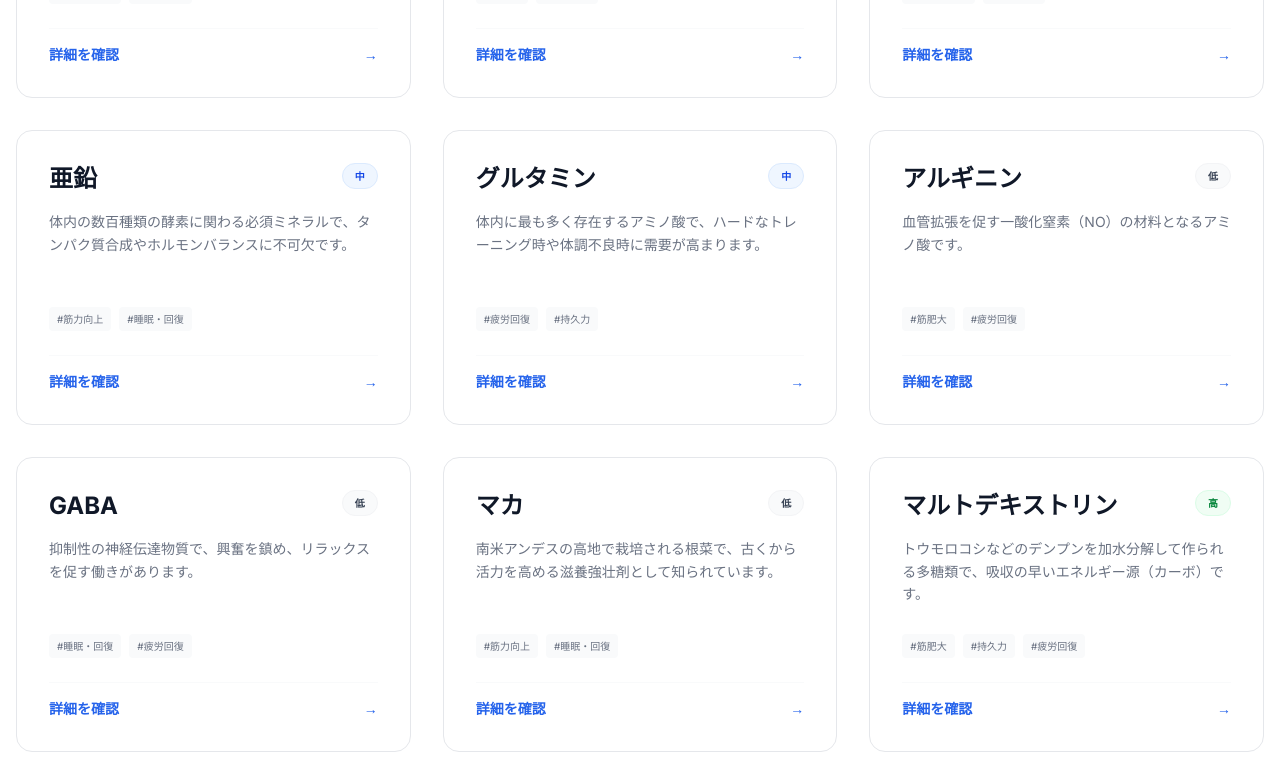
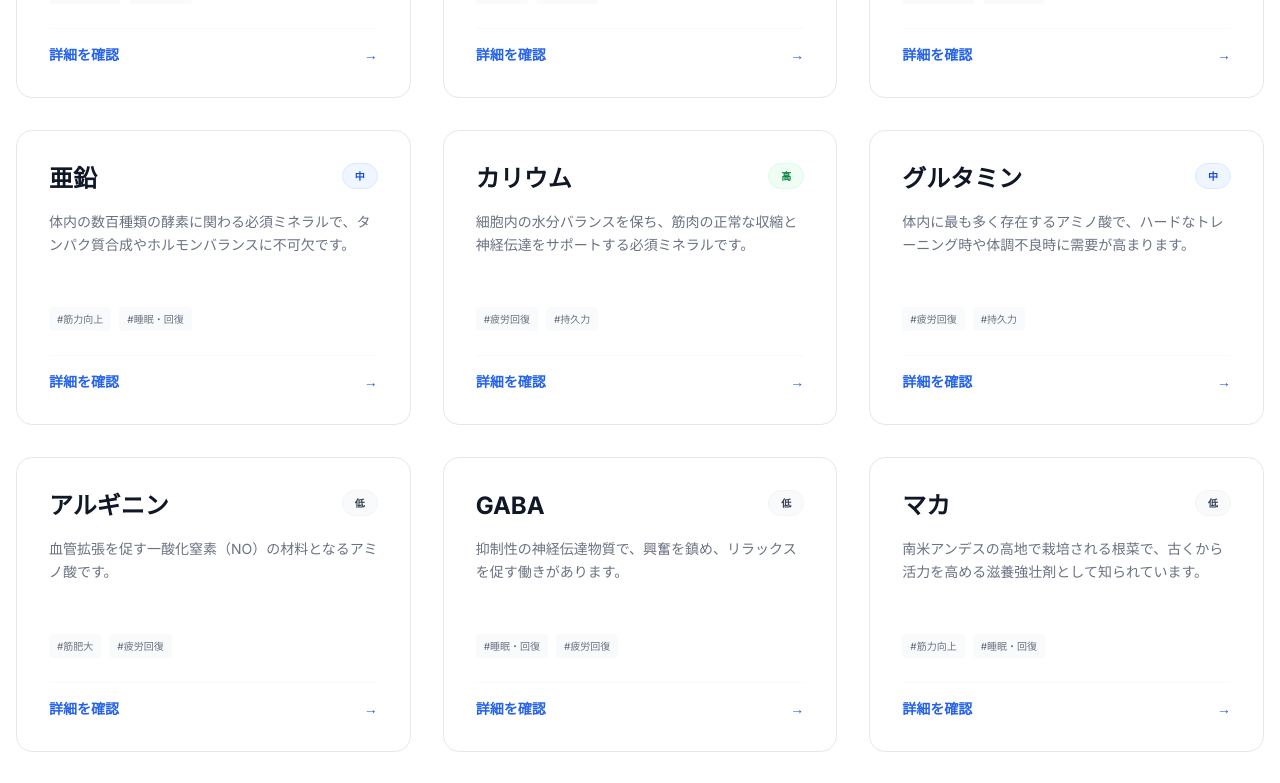
Before and after one commit to WAKAMUSYA/supplement-lab, a Next.js app: page /ingredients in a window 1280 px wide. Shown: the part 1720-2503 px from the top of the page. Built offline with nearby package versions, Linux system fonts and the light colour scheme; no server answers.

Commit message:
変更内容

```diff
--- a/src/data/products.ts
+++ b/src/data/products.ts
@@ -81,5 +81,17 @@ export const products: Product[] = [
     amazonUrl: 'https://amzn.to/4dhyE2Y',
     rakutenUrl: 'https://a.r10.to/h5YTpS',
     isPersonalUse: true
+  },
+  {
+    id: 'yukishio-120g',
+    name: 'パラダイスプラン 雪塩 宮古島の海の恵み 120g',
+    category: 'ビタミン・ミネラル',
+    image: '/images/products/yukishio.jpg',
+    comment: '圧倒的なミネラル含有量を誇る宮古島の天然塩。非常に粒子が細かく、ワークアウトドリンクに溶かしやすいため、イントラワークアウトの電解質補給に最適です。',
+    points: ['世界でも稀なミネラル含有数', 'パウダー状でドリンクに溶けやすい', '宮古島の地下海水100%'],
+    target: 'トレーニング中の足のつりを防ぎたい人、こだわりの電解質補給をしたい人',
+    amazonUrl: 'https://amzn.to/4u8DRBB',
+    rakutenUrl: 'https://a.r10.to/hPEXhf',
+    isPersonalUse: true
   }
 ];
--- a/src/data/supplements.ts
+++ b/src/data/supplements.ts
@@ -442,6 +442,37 @@ export const supplements: Supplement[] = [
     ]
   },
   {
+    id: 'potassium',
+    name: 'カリウム',
+    slug: 'potassium',
+    overview: '細胞内の水分バランスを保ち、筋肉の正常な収縮と神経伝達をサポートする必須ミネラルです。',
+    benefits: [
+      '筋肉の収縮の正常化',
+      '細胞内の水分保持（パンプ感の維持）',
+      '過剰なナトリウムの排出をサポート（血圧調整）',
+      '疲労感の軽減'
+    ],
+    evidenceLevel: '高',
+    mainPurposes: ['疲労回復', '持久力'],
+    dosage: '1日合計2,500-3,000mg程度（食品からの摂取が主。サプリメントは上限に注意）',
+    timing: '毎食後、またはトレーニング前後',
+    targetAudience: '筋肉のこわばりを感じる人、ナトリウム摂取が多い人、持久系アスリート',
+    precautions: [
+      '腎機能に疾患がある場合は、摂取量を厳格に制限する必要があるため、必ず医師に相談してください。',
+      'サプリメントでの大量摂取は心臓への負担になるリスクがあります。'
+    ],
+    misconceptions: [
+      '「飲めば飲むほど良い」わけではなく、ナトリウムとのバランスが最も重要です。'
+    ],
+    relatedSupplements: ['sodium', 'magnesium'],
+    references: [
+      {
+        title: "Potassium Intake, Bioavailability, Hypertension, and Skeletal Muscle",
+        url: "https://pubmed.ncbi.nlm.nih.gov/27455317/"
+      }
+    ]
+  },
+  {
     id: 'glutamine',
     name: 'グルタミン',
     slug: 'glutamine',
@@ -847,6 +878,37 @@ export const supplements: Supplement[] = [
       '「ホエイより劣る」わけではなく、用途（タイミング）が異なるだけです。'
     ],
     relatedSupplements: ['protein', 'magnesium']
+  },
+  {
+    id: 'sodium',
+    name: 'ナトリウム（食塩）',
+    slug: 'sodium',
+    overview: '汗とともに失われる主要な電解質です。水分補給の効率を高め、筋肉の収縮をスムーズに保つために不可欠な成分です。',
+    benefits: [
+      '脱水の予防（水分の保持）',
+      '筋肉の痙攣（足がつる等）の防止',
+      '神経伝達と筋肉収縮のサポート',
+      '運動中のパフォーマンス維持'
+    ],
+    evidenceLevel: '高',
+    mainPurposes: ['持久力', '疲労回復'],
+    dosage: '運動強度や発汗量に応じて、水1Lあたり0.5〜1g程度（塩一つまみ）',
+    timing: 'トレーニング前、およびトレーニング中',
+    targetAudience: '激しく発汗する人、長時間のトレーニングをする人、足がつりやすい人',
+    precautions: [
+      '日常の食事で塩分過多な場合は、追加の摂取は不要です。',
+      '高血圧など持病がある場合は医師に相談してください。'
+    ],
+    misconceptions: [
+      '「ただの水だけ」で補給すると、かえって低ナトリウム血症（水中毒）のリスクが高まる場合があります。'
+    ],
+    relatedSupplements: ['magnesium', 'maltodextrin'],
+    references: [
+      {
+        title: "Optimizing the restoration and maintenance of fluid balance after exercise-induced dehydration",
+        url: "https://pubmed.ncbi.nlm.nih.gov/28400033/"
+      }
+    ]
   },
   {
     id: 'taurine',
```
Also changed, not shown: public/images/products/yukishio.jpg (added).
